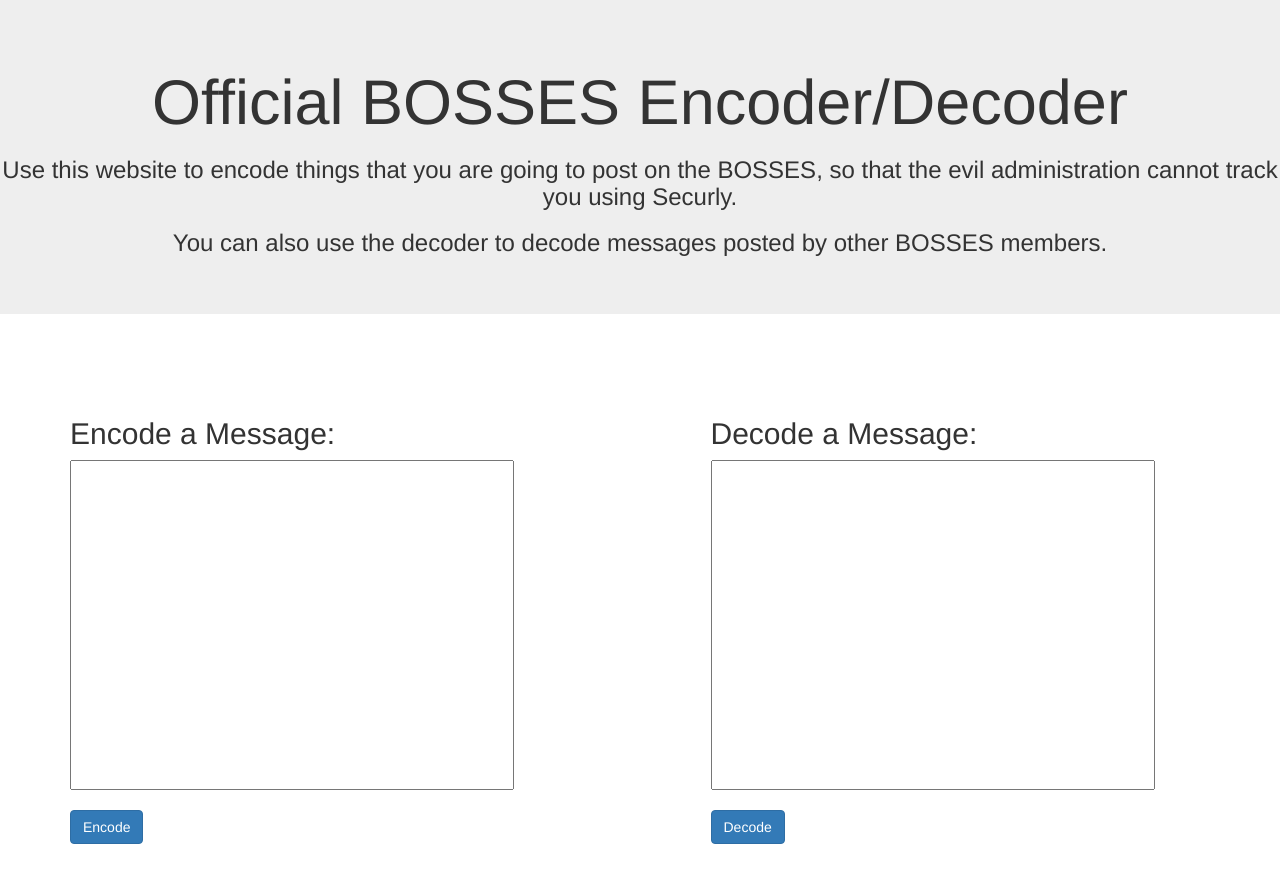
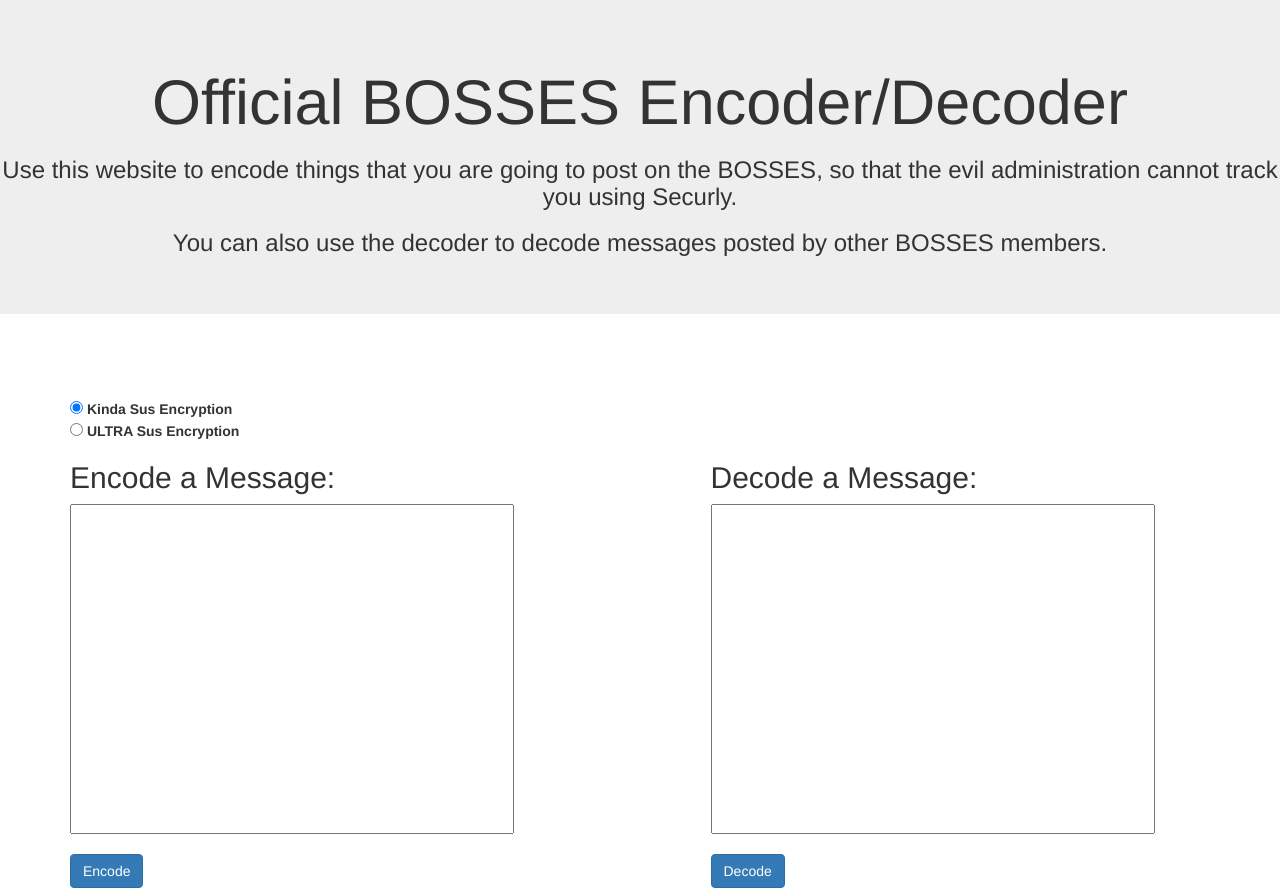
Before and after one commit to hrfrahn/bossesdecoder, a plain HTML site: page index.html in a window 1280 px wide. Before the commit the page ends 844 px from the top, so only its background shows below. Drawn offline with nearby package versions, Linux system fonts and the light colour scheme.

Commit message:
add sus encryption

```diff
--- a/index.html
+++ b/index.html
@@ -2,7 +2,7 @@
 <html>
 <head>
 	<title>BOSSES Encoder/Decoder</title>
-	<script type="text/javascript" src="encode-min.js"></script>
+	<script type="text/javascript" src="encoder.js"></script>
 	<link rel="stylesheet" href="https://maxcdn.bootstrapcdn.com/bootstrap/3.3.7/css/bootstrap.min.css" integrity="sha384-BVYiiSIFeK1dGmJRAkycuHAHRg32OmUcww7on3RYdg4Va+PmSTsz/K68vbdEjh4u" crossorigin="anonymous">
 	<meta name="viewport" content="width=device-width, initial-scale=1">
 </head>
@@ -15,6 +15,10 @@
 <h2 id = "encodedText" style="text-align: center"><br></h2>
 <h2 id = "decodedText" style="text-align: center"></h2>
 <div class="container">
+<form action="">
+	<input type="radio" name="encryptionMethod" value="reg" checked="checked" id="reg"> <strong> Kinda Sus Encryption</strong><br>
+  	<input type="radio" name="encryptionMethod" value="sus" id="sus"> <strong> ULTRA Sus Encryption</strong> <br>
+</form>
 	<div class="row">
 		<div class="col-md-6">
 		 <form onsubmit="return encode()">
```
